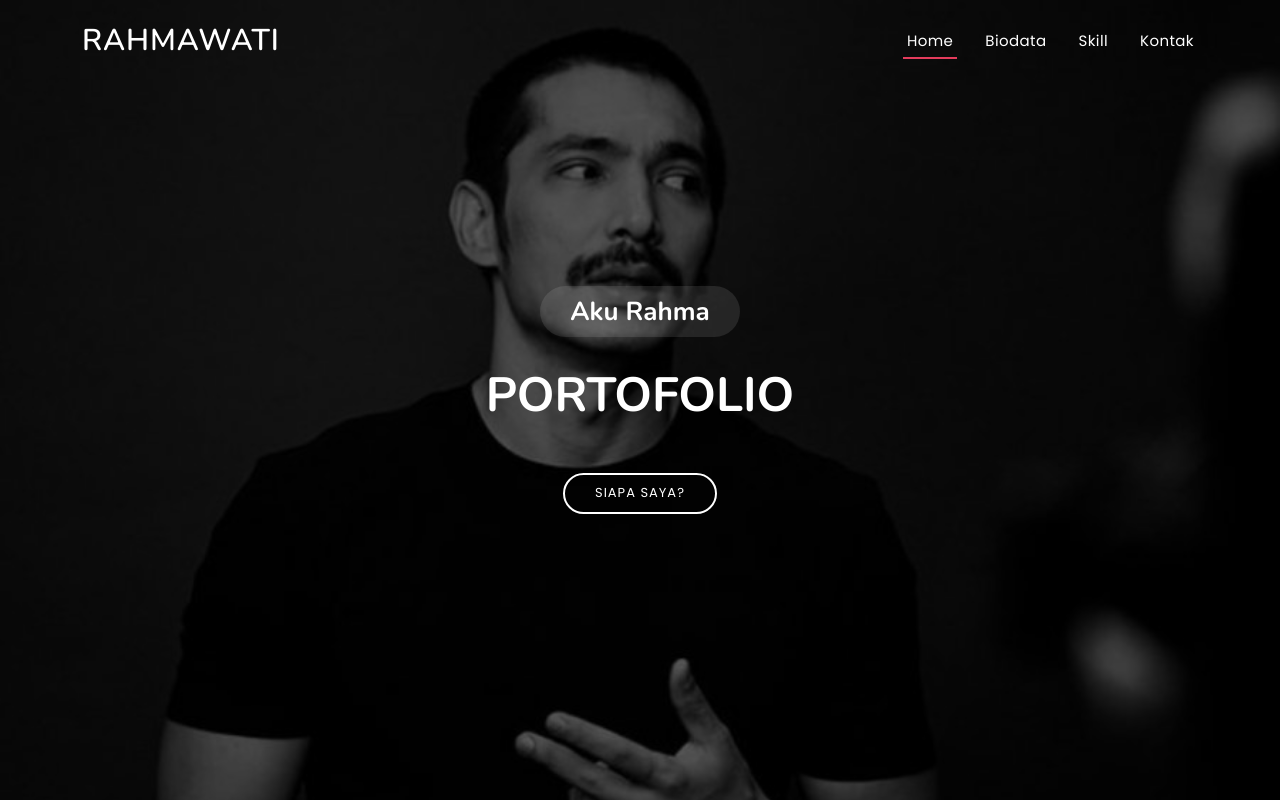
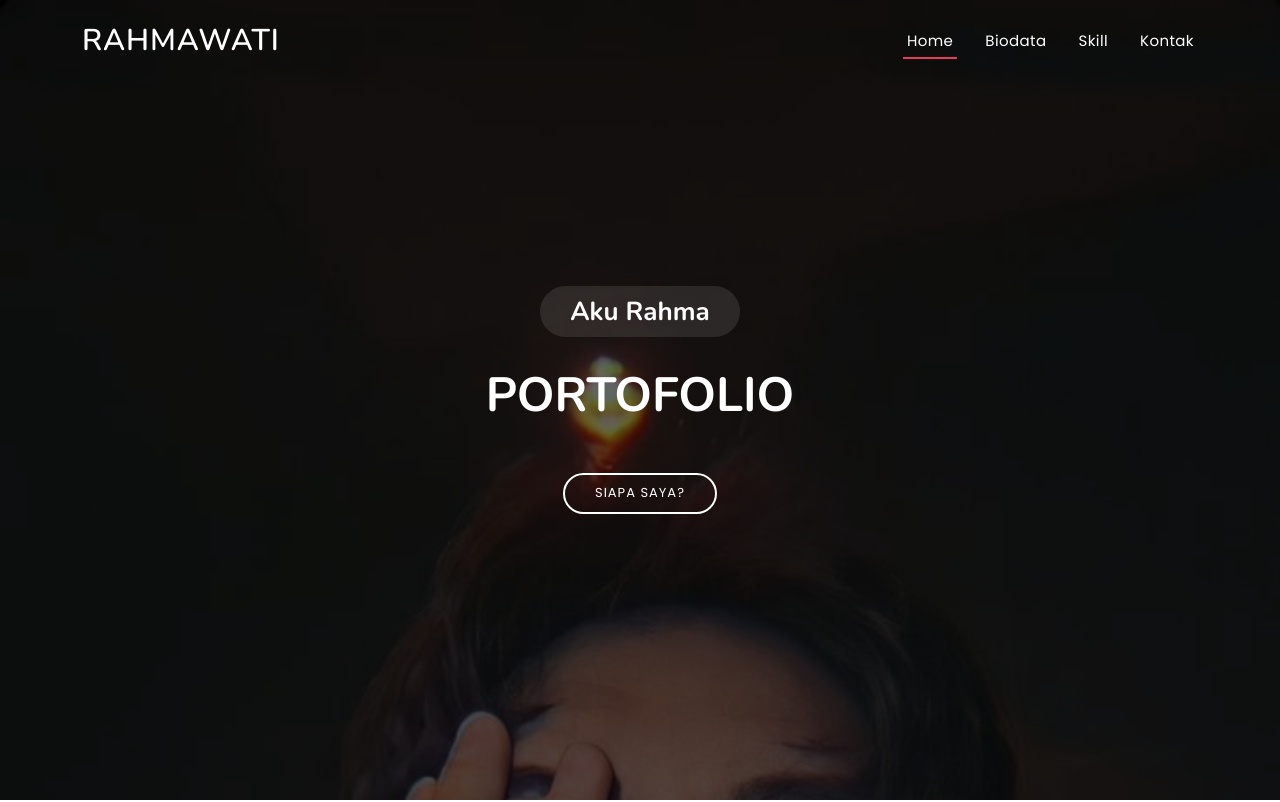
Before and after one commit to Limawatt/limawatt.github.io, a plain HTML site: page index.html in a window 1280 px wide. Shown: the top 802 px of the page. Drawn offline with nearby package versions, Linux system fonts and the light colour scheme.

Commit message:
Image Update

```diff
--- a/assets/css/style.css
+++ b/assets/css/style.css
@@ -360,7 +360,7 @@ h6 {
 #hero {
   width: 100%;
   height: 100vh;
-  background: url("../img/bg.jpg") top center;
+  background: url("../img/1676960290325.jpg") top center;
   background-size: cover;
   position: relative;
 }
```
